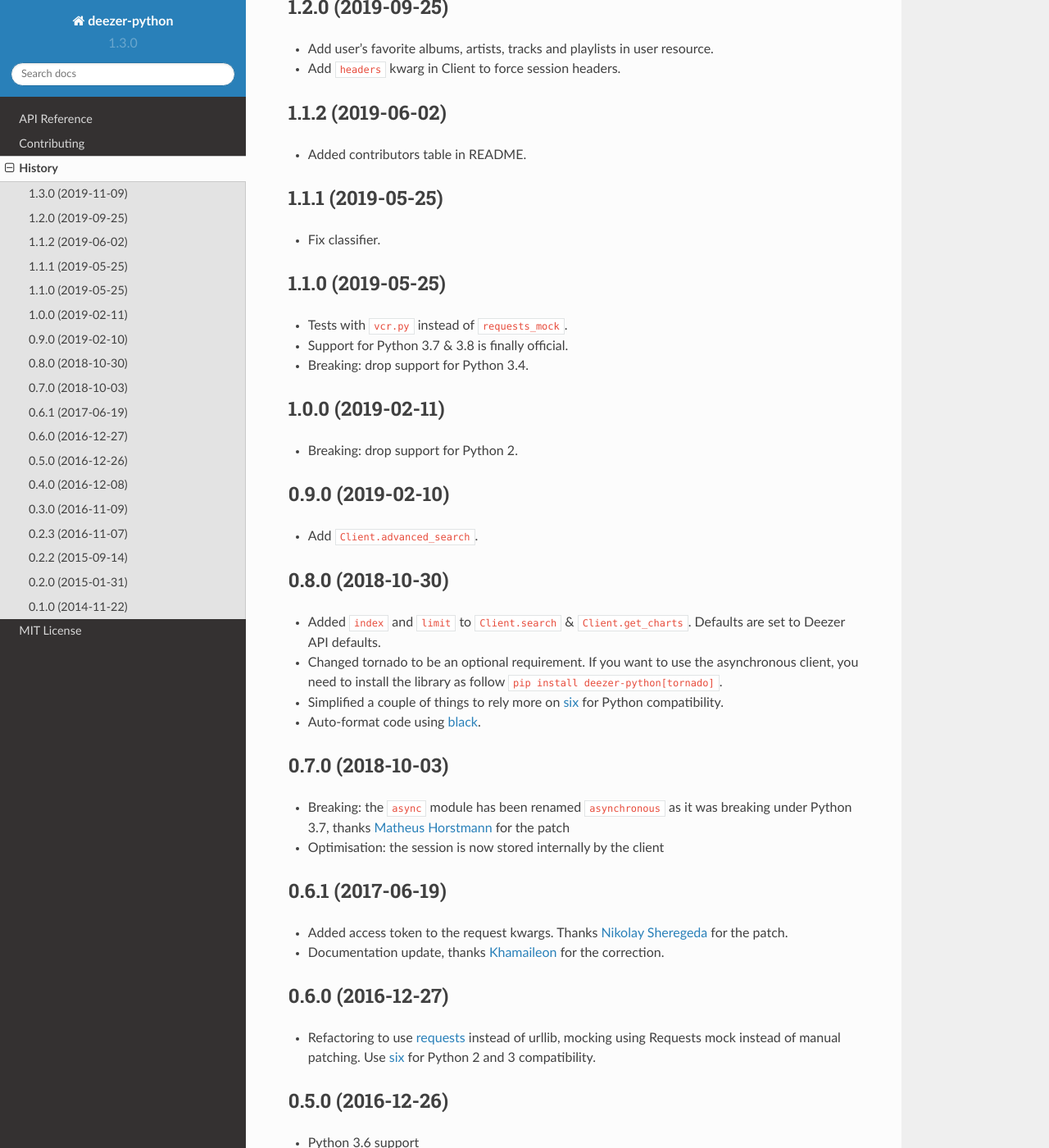
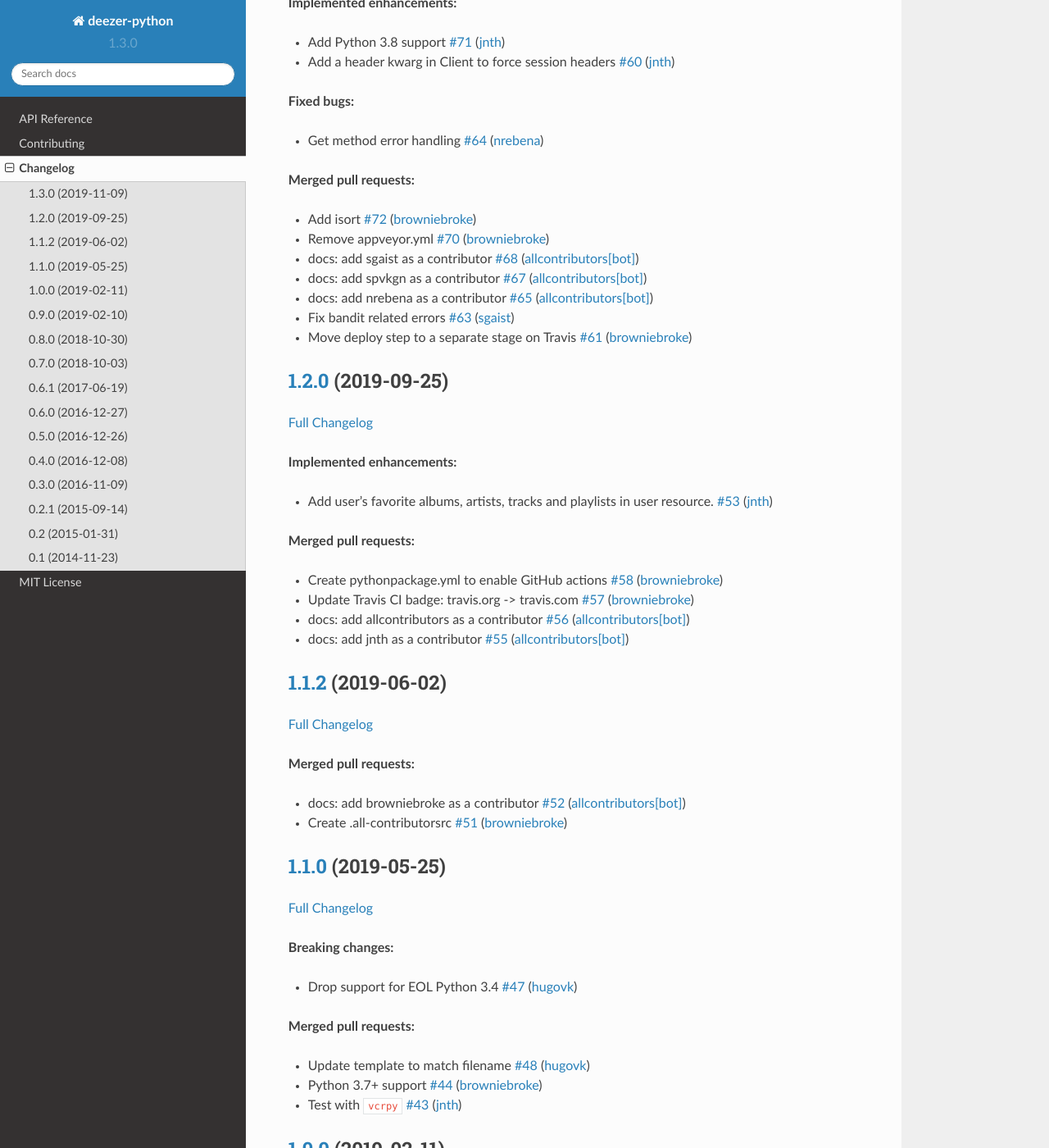
Before and after one commit to browniebroke/deezer-python, a Sphinx documentation site: the page built from docs/source/changelog.md, in a window 1280 px wide and 1400 px high, scrolled down 272 px. Shown: the whole window at 82% size. Built offline with Sphinx 7.4.7 and the Read the Docs theme 2.0.0, drawn with Linux system fonts in a browser that asks for light colours; some of the changed text lies outside the part shown.

Commit message:
Auto generate Changelog with Github action

```diff
--- a/HISTORY.rst
+++ /dev/null
@@ -1,128 +0,0 @@
-.. :changelog:
-
-History
-=======
-
-1.3.0 (2019-11-09)
-------------------
-
-- Add Python 3.8 support
-
-1.2.0 (2019-09-25)
-------------------
-
-- Add user's favorite albums, artists, tracks and playlists in user resource.
-- Add ``headers`` kwarg in Client to force session headers.
-
-1.1.2 (2019-06-02)
-------------------
-
-- Added contributors table in README.
-
-1.1.1 (2019-05-25)
-------------------
-
-- Fix classifier.
-
-1.1.0 (2019-05-25)
-------------------
-
-- Tests with ``vcr.py`` instead of ``requests_mock``.
-- Support for Python 3.7 & 3.8 is finally official.
-- Breaking: drop support for Python 3.4.
-
-1.0.0 (2019-02-11)
-------------------
-
-- Breaking: drop support for Python 2.
-
-0.9.0 (2019-02-10)
-------------------
-
-- Add ``Client.advanced_search``.
-
-0.8.0 (2018-10-30)
-------------------
-
-- Added ``index`` and ``limit`` to ``Client.search`` & ``Client.get_charts``.
-  Defaults are set to Deezer API defaults.
-- Changed tornado to be an optional requirement. If you want to use the
-  asynchronous client, you need to install the library as follow
-  ``pip install deezer-python[tornado]``.
-- Simplified a couple of things to rely more on `six`_ for Python compatibility.
-- Auto-format code using `black`_.
-
-.. _black: https://github.com/ambv/black
-
-0.7.0 (2018-10-03)
-------------------
-
-- Breaking: the ``async`` module has been renamed ``asynchronous`` as it was
-  breaking under Python 3.7, thanks `Matheus Horstmann`_ for the patch
-- Optimisation: the session is now stored internally by the client
-
-0.6.1 (2017-06-19)
-------------------
-
-- Added access token to the request kwargs. Thanks `Nikolay Sheregeda`_ for
-  the patch.
-- Documentation update, thanks `Khamaileon`_ for the correction.
-
-0.6.0 (2016-12-27)
-------------------
-
-- Refactoring to use `requests`_ instead of urllib, mocking using
-  Requests mock instead of manual patching. Use `six`_ for Python
-  2 and 3 compatibility.
-
-.. _requests: http://docs.python-requests.org/
-.. _six: https://pythonhosted.org/six/
-
-0.5.0 (2016-12-26)
-------------------
-
-- Python 3.6 support
-- Remove Python 3.2 classifier, support was dropped since 0.2.3
-- Updated docs and testing setup
-
-0.4.0 (2016-12-08)
-------------------
-
-- Add the `chart`_ resource. Thanks to `Pascal`_.
-- Documentation updates regarding changelog and list of authors.
-
-0.3.0 (2016-11-09)
-------------------
-
-- Enriching the API for resources to get related resources as iterators.
-  Thanks to `Pascal`_.
-
-0.2.3 (2016-11-07)
-------------------
-
-- Drop support for Python 3.2. It should still work, but we are not testing
-  it anymore, as this version as reached end of life.
-
-0.2.2 (2015-09-14)
-------------------
-
-- Python 3.5 support
-- Various doc updates
-
-0.2.0 (2015-01-31)
-------------------
-
-- Enriching the API for resources to get artists for a genre,
-  top tracks of an artist, etc... Thanks to `Misuzu`_.
-
-0.1.0 (2014-11-22)
-------------------
-
-- Initial release.
-
-.. _Misuzu: https://github.com/misuzu
-.. _Pascal: https://github.com/pfouque
-.. _chart: https://developers.deezer.com/api/chart
-.. _Khamaileon: https://github.com/khamaileon
-.. _Nikolay Sheregeda: https://github.com/sheregeda
-.. _Matheus Horstmann: https://github.com/horstmannmat
--- a/docs/requirements.txt
+++ b/docs/requirements.txt
@@ -1,3 +1,4 @@
 -r ../requirements.txt
 sphinx
 sphinx_rtd_theme
+recommonmark
--- /dev/null
+++ b/docs/source/changelog.md
@@ -0,0 +1,189 @@
+# Changelog
+
+## [1.3.0](https://github.com/browniebroke/deezer-python/tree/1.3.0) (2019-11-09)
+
+[Full Changelog](https://github.com/browniebroke/deezer-python/compare/1.2.0...1.3.0)
+
+**Implemented enhancements:**
+
+- Add Python 3.8 support [\#71](https://github.com/browniebroke/deezer-python/pull/71) ([jnth](https://github.com/jnth))
+- Add a header kwarg in Client to force session headers [\#60](https://github.com/browniebroke/deezer-python/pull/60) ([jnth](https://github.com/jnth))
+
+**Fixed bugs:**
+
+- Get method error handling [\#64](https://github.com/browniebroke/deezer-python/pull/64) ([nrebena](https://github.com/nrebena))
+
+**Merged pull requests:**
+
+- Add isort [\#72](https://github.com/browniebroke/deezer-python/pull/72) ([browniebroke](https://github.com/browniebroke))
+- Remove appveyor.yml [\#70](https://github.com/browniebroke/deezer-python/pull/70) ([browniebroke](https://github.com/browniebroke))
+- docs: add sgaist as a contributor [\#68](https://github.com/browniebroke/deezer-python/pull/68) ([allcontributors[bot]](https://github.com/apps/allcontributors))
+- docs: add spvkgn as a contributor [\#67](https://github.com/browniebroke/deezer-python/pull/67) ([allcontributors[bot]](https://github.com/apps/allcontributors))
+- docs: add nrebena as a contributor [\#65](https://github.com/browniebroke/deezer-python/pull/65) ([allcontributors[bot]](https://github.com/apps/allcontributors))
+- Fix bandit related errors [\#63](https://github.com/browniebroke/deezer-python/pull/63) ([sgaist](https://github.com/sgaist))
+- Move deploy step to a separate stage on Travis [\#61](https://github.com/browniebroke/deezer-python/pull/61) ([browniebroke](https://github.com/browniebroke))
+
+## [1.2.0](https://github.com/browniebroke/deezer-python/tree/1.2.0) (2019-09-25)
+
+[Full Changelog](https://github.com/browniebroke/deezer-python/compare/1.1.2...1.2.0)
+
+**Implemented enhancements:**
+
+- Add user's favorite albums, artists, tracks and playlists in user resource. [\#53](https://github.com/browniebroke/deezer-python/pull/53) ([jnth](https://github.com/jnth))
+
+**Merged pull requests:**
+
+- Create pythonpackage.yml to enable GitHub actions [\#58](https://github.com/browniebroke/deezer-python/pull/58) ([browniebroke](https://github.com/browniebroke))
+- Update Travis CI badge: travis.org -\> travis.com [\#57](https://github.com/browniebroke/deezer-python/pull/57) ([browniebroke](https://github.com/browniebroke))
+- docs: add allcontributors as a contributor [\#56](https://github.com/browniebroke/deezer-python/pull/56) ([allcontributors[bot]](https://github.com/apps/allcontributors))
+- docs: add jnth as a contributor [\#55](https://github.com/browniebroke/deezer-python/pull/55) ([allcontributors[bot]](https://github.com/apps/allcontributors))
+
+## [1.1.2](https://github.com/browniebroke/deezer-python/tree/1.1.2) (2019-06-02)
+
+[Full Changelog](https://github.com/browniebroke/deezer-python/compare/1.1.1...1.1.2)
+
+**Merged pull requests:**
+
+- docs: add browniebroke as a contributor [\#52](https://github.com/browniebroke/deezer-python/pull/52) ([allcontributors[bot]](https://github.com/apps/allcontributors))
+- Create .all-contributorsrc [\#51](https://github.com/browniebroke/deezer-python/pull/51) ([browniebroke](https://github.com/browniebroke))
+
+## [1.1.0](https://github.com/browniebroke/deezer-python/tree/1.1.0) (2019-05-25)
+
+[Full Changelog](https://github.com/browniebroke/deezer-python/compare/1.0.0...1.1.0)
+
+**Breaking changes:**
+
+- Drop support for EOL Python 3.4 [\#47](https://github.com/browniebroke/deezer-python/pull/47) ([hugovk](https://github.com/hugovk))
+
+**Merged pull requests:**
+
+- Update template to match filename [\#48](https://github.com/browniebroke/deezer-python/pull/48) ([hugovk](https://github.com/hugovk))
+- Python 3.7+ support [\#44](https://github.com/browniebroke/deezer-python/pull/44) ([browniebroke](https://github.com/browniebroke))
+- Test with `vcrpy` [\#43](https://github.com/browniebroke/deezer-python/pull/43) ([jnth](https://github.com/jnth))
+
+## [1.0.0](https://github.com/browniebroke/deezer-python/tree/1.0.0) (2019-02-11)
+
+[Full Changelog](https://github.com/browniebroke/deezer-python/compare/0.9.0...1.0.0)
+
+**Breaking changes:**
+
+- Drop Python 2 support [\#41](https://github.com/browniebroke/deezer-python/pull/41) ([hugovk](https://github.com/hugovk))
+
+## [0.9.0](https://github.com/browniebroke/deezer-python/tree/0.9.0) (2019-02-10)
+
+[Full Changelog](https://github.com/browniebroke/deezer-python/compare/0.8.0...0.9.0)
+
+**Implemented enhancements:**
+
+- Add advanced search method [\#37](https://github.com/browniebroke/deezer-python/pull/37) ([jnth](https://github.com/jnth))
+- Pagination feature [\#32](https://github.com/browniebroke/deezer-python/pull/32) ([MDCEY](https://github.com/MDCEY))
+
+## [0.8.0](https://github.com/browniebroke/deezer-python/tree/0.8.0) (2018-10-30)
+
+[Full Changelog](https://github.com/browniebroke/deezer-python/compare/0.7.0...0.8.0)
+
+**Implemented enhancements:**
+
+- Auto-format code using black [\#35](https://github.com/browniebroke/deezer-python/pull/35) ([browniebroke](https://github.com/browniebroke))
+- Make tornado an optional requirements [\#34](https://github.com/browniebroke/deezer-python/pull/34) ([browniebroke](https://github.com/browniebroke))
+
+## [0.7.0](https://github.com/browniebroke/deezer-python/tree/0.7.0) (2018-10-03)
+
+[Full Changelog](https://github.com/browniebroke/deezer-python/compare/0.6.1...0.7.0)
+
+**Breaking changes:**
+
+- Change name files names and docs from async [\#28](https://github.com/browniebroke/deezer-python/pull/28) ([horstmannmat](https://github.com/horstmannmat))
+
+**Implemented enhancements:**
+
+- Store the session in the client [\#24](https://github.com/browniebroke/deezer-python/pull/24) ([sheregeda](https://github.com/sheregeda))
+
+**Merged pull requests:**
+
+- Add a CI step for check-manifest [\#30](https://github.com/browniebroke/deezer-python/pull/30) ([browniebroke](https://github.com/browniebroke))
+- Update build matrices [\#29](https://github.com/browniebroke/deezer-python/pull/29) ([browniebroke](https://github.com/browniebroke))
+- Appveyor tests [\#25](https://github.com/browniebroke/deezer-python/pull/25) ([browniebroke](https://github.com/browniebroke))
+
+## [0.6.1](https://github.com/browniebroke/deezer-python/tree/0.6.1) (2017-06-19)
+
+[Full Changelog](https://github.com/browniebroke/deezer-python/compare/0.6.0...0.6.1)
+
+**Implemented enhancements:**
+
+- Add access token to request kwargs [\#20](https://github.com/browniebroke/deezer-python/pull/20) ([sheregeda](https://github.com/sheregeda))
+
+**Merged pull requests:**
+
+- Update README.rst [\#18](https://github.com/browniebroke/deezer-python/pull/18) ([khamaileon](https://github.com/khamaileon))
+
+## [0.6.0](https://github.com/browniebroke/deezer-python/tree/0.6.0) (2016-12-27)
+
+[Full Changelog](https://github.com/browniebroke/deezer-python/compare/0.5.0...0.6.0)
+
+**Implemented enhancements:**
+
+- Refactoring: replace urlopen by requests [\#16](https://github.com/browniebroke/deezer-python/pull/16) ([browniebroke](https://github.com/browniebroke))
+
+## [0.5.0](https://github.com/browniebroke/deezer-python/tree/0.5.0) (2016-12-26)
+
+[Full Changelog](https://github.com/browniebroke/deezer-python/compare/0.4.0...0.5.0)
+
+**Merged pull requests:**
+
+- Add "Fork me on Github ribbon" [\#15](https://github.com/browniebroke/deezer-python/pull/15) ([browniebroke](https://github.com/browniebroke))
+- Run Flake8 on Travis [\#14](https://github.com/browniebroke/deezer-python/pull/14) ([browniebroke](https://github.com/browniebroke))
+- Docs enhancements [\#13](https://github.com/browniebroke/deezer-python/pull/13) ([browniebroke](https://github.com/browniebroke))
+- Use tox-travis to integrate environments better [\#12](https://github.com/browniebroke/deezer-python/pull/12) ([browniebroke](https://github.com/browniebroke))
+
+## [0.4.0](https://github.com/browniebroke/deezer-python/tree/0.4.0) (2016-12-08)
+
+[Full Changelog](https://github.com/browniebroke/deezer-python/compare/0.3.0...0.4.0)
+
+**Implemented enhancements:**
+
+- Improve chart integration [\#11](https://github.com/browniebroke/deezer-python/pull/11) ([pfouque](https://github.com/pfouque))
+- Add pypy to the build matrix [\#10](https://github.com/browniebroke/deezer-python/pull/10) ([browniebroke](https://github.com/browniebroke))
+- Implement chart methods [\#8](https://github.com/browniebroke/deezer-python/pull/8) ([pfouque](https://github.com/pfouque))
+
+**Merged pull requests:**
+
+- Switch from coveralls to codecov [\#9](https://github.com/browniebroke/deezer-python/pull/9) ([browniebroke](https://github.com/browniebroke))
+- Correct a couple of flake8 warning [\#7](https://github.com/browniebroke/deezer-python/pull/7) ([browniebroke](https://github.com/browniebroke))
+- Add basic flake8 config to setup.cfg [\#6](https://github.com/browniebroke/deezer-python/pull/6) ([browniebroke](https://github.com/browniebroke))
+
+## [0.3.0](https://github.com/browniebroke/deezer-python/tree/0.3.0) (2016-11-09)
+
+[Full Changelog](https://github.com/browniebroke/deezer-python/compare/0.2.3...0.3.0)
+
+**Implemented enhancements:**
+
+- add resource parameters and iterators [\#5](https://github.com/browniebroke/deezer-python/pull/5) ([pfouque](https://github.com/pfouque))
+
+## [0.2.1](https://github.com/browniebroke/deezer-python/tree/0.2.1) (2015-09-14)
+
+[Full Changelog](https://github.com/browniebroke/deezer-python/compare/0.2...0.2.1)
+
+**Implemented enhancements:**
+
+- Run tests against Python 3.5 [\#3](https://github.com/browniebroke/deezer-python/pull/3) ([browniebroke](https://github.com/browniebroke))
+
+## [0.2](https://github.com/browniebroke/deezer-python/tree/0.2) (2015-01-31)
+
+[Full Changelog](https://github.com/browniebroke/deezer-python/compare/0.1...0.2)
+
+**Implemented enhancements:**
+
+- Methods for resources [\#2](https://github.com/browniebroke/deezer-python/pull/2) ([misuzu](https://github.com/misuzu))
+
+## [0.1](https://github.com/browniebroke/deezer-python/tree/0.1) (2014-11-23)
+
+[Full Changelog](https://github.com/browniebroke/deezer-python/compare/e87692f7aeb80bc0ed858ccdf6165f0ac8f9c2ec...0.1)
+
+**Implemented enhancements:**
+
+- Async client for Tornado, search [\#1](https://github.com/browniebroke/deezer-python/pull/1) ([misuzu](https://github.com/misuzu))
+
+
+
+\* *This Changelog was automatically generated by [github_changelog_generator](https://github.com/github-changelog-generator/github-changelog-generator)*
--- a/docs/source/changelog.rst
+++ /dev/null
@@ -1 +0,0 @@
-.. include:: ../../HISTORY.rst
--- a/docs/source/conf.py
+++ b/docs/source/conf.py
@@ -34,6 +34,7 @@
     "sphinx.ext.doctest",
     "sphinx.ext.todo",
     "sphinx.ext.coverage",
+    "recommonmark",
 ]
 
 # Add any paths that contain templates here, relative to this directory.
```
Also changed, not shown: .github/PULL_REQUEST_TEMPLATE.md, 1 other file.
